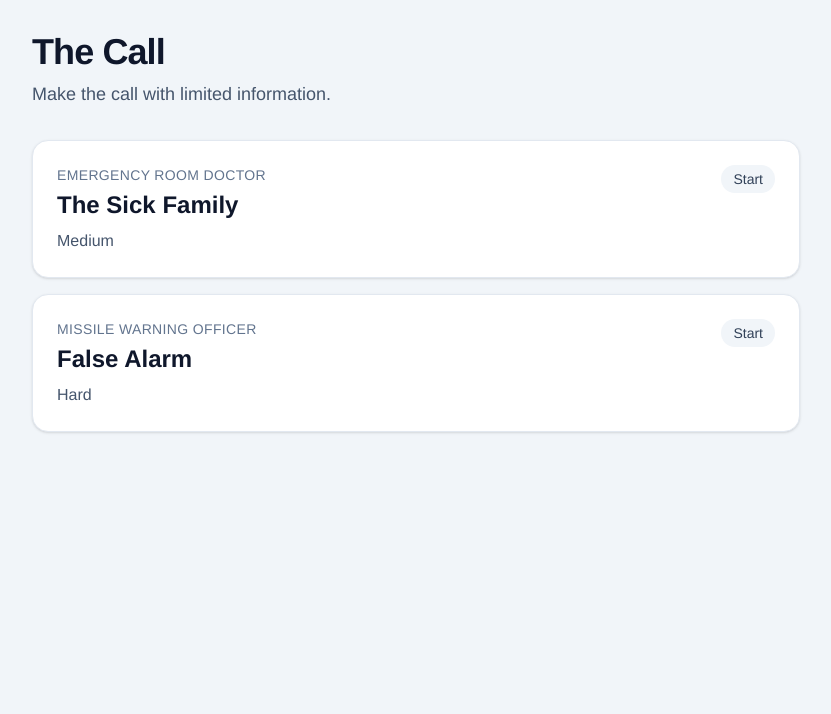
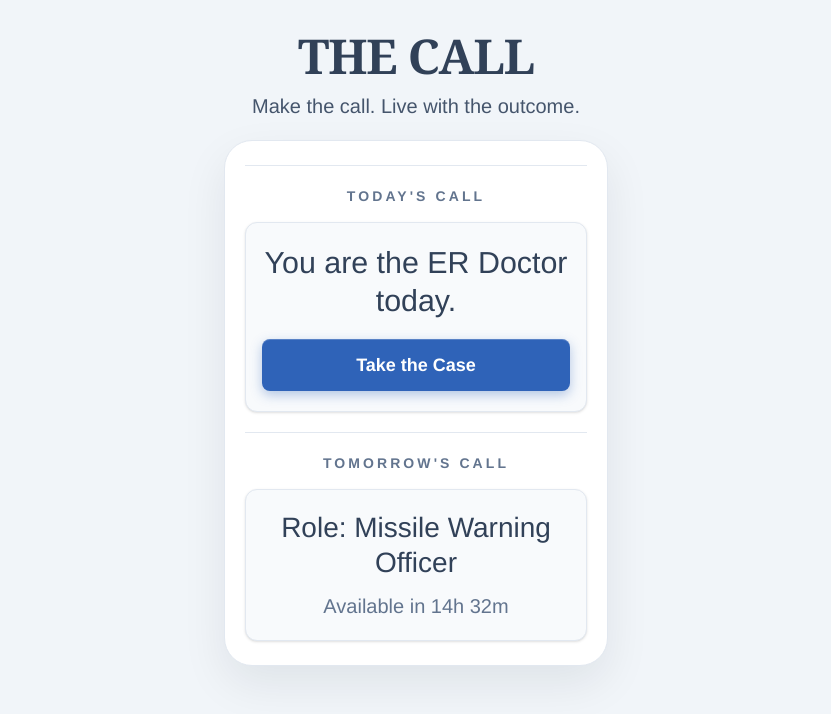
Before and after one commit to severd01/Repository-name-the-call-ui, a Next.js app: page / in a window 1280 px wide. Shown: the top 714 px of the page, without its empty margins (224-1055 px from the left). Built offline with nearby package versions, Linux system fonts and the light colour scheme.

Commit message:
Restyle home start page

```diff
--- a/app/page.tsx
+++ b/app/page.tsx
@@ -142,6 +142,13 @@ export default function HomePage() {
     if (!selectedClue1 || !selectedClue2) return null;
     return getRound2Result(selectedClue2, selectedClue1);
   }, [selectedClue1, selectedClue2]);
+  const nextPuzzlePreview =
+    typedPuzzles[(currentPuzzleIndex + 1) % typedPuzzles.length];
+  const todayRole = currentPuzzle.role.replace("Emergency Room", "ER");
+  const tomorrowRole = nextPuzzlePreview.role.replace(
+    "Emergency Room",
+    "ER"
+  );
 
   function clearSelections() {
     setSelectedClue1(null);
@@ -204,38 +211,56 @@ export default function HomePage() {
 
   return (
     <main className="min-h-screen bg-slate-100 px-4 py-8 text-slate-900">
-      <div className="mx-auto max-w-3xl">
-        <header className="mb-8">
-          <h1 className="text-4xl font-bold tracking-tight">The Call</h1>
-          <p className="mt-2 text-lg text-slate-600">
-            Make the call with limited information.
+      <div className={`mx-auto ${screen === "home" ? "max-w-sm" : "max-w-3xl"}`}>
+        <header className={`${screen === "home" ? "mb-5 text-center" : "mb-8"}`}>
+          <h1
+            className={`tracking-tight text-slate-700 ${
+              screen === "home"
+                ? "font-serif text-5xl font-semibold uppercase"
+                : "text-4xl font-bold"
+            }`}
+          >
+            The Call
+          </h1>
+          <p className={`${screen === "home" ? "mt-3 text-xl" : "mt-2 text-lg"} text-slate-600`}>
+            {screen === "home"
+              ? "Make the call. Live with the outcome."
+              : "Make the call with limited information."}
           </p>
         </header>
 
         {screen === "home" && (
-          <section className="space-y-4">
-            {typedPuzzles.map((puzzle, index) => (
-              <button
-                key={puzzle.id}
-                onClick={() => startPuzzle(index)}
-                className="w-full rounded-2xl border border-slate-200 bg-white p-6 text-left shadow-sm transition hover:border-slate-300 hover:shadow"
-              >
-                <div className="flex items-start justify-between gap-4">
-                  <div>
-                    <div className="text-sm font-medium uppercase tracking-wide text-slate-500">
-                      {puzzle.role}
-                    </div>
-                    <h2 className="mt-1 text-2xl font-semibold">
-                      {puzzle.title}
-                    </h2>
-                    <p className="mt-2 text-slate-600">{puzzle.difficulty}</p>
-                  </div>
-                  <span className="rounded-full bg-slate-100 px-3 py-1 text-sm font-medium text-slate-700">
-                    Start
-                  </span>
+          <section className="rounded-[28px] border border-slate-200 bg-white px-5 py-6 shadow-[0_18px_45px_rgba(15,23,42,0.08)]">
+            <div className="border-t border-slate-200 pt-5">
+              <div className="text-center text-sm font-semibold uppercase tracking-[0.22em] text-slate-500">
+                Today&apos;s Call
+              </div>
+              <div className="mt-4 rounded-xl border border-slate-200 bg-slate-50 px-4 py-5 text-center shadow-sm">
+                <div className="text-[1.9rem] leading-tight font-medium text-slate-700">
+                  You are the {todayRole} today.
                 </div>
-              </button>
-            ))}
+                <button
+                  onClick={() => startPuzzle(currentPuzzleIndex)}
+                  className="mt-5 w-full rounded-[8px] bg-[#2f63b8] px-4 py-3 text-lg font-semibold text-white shadow-[inset_0_1px_0_rgba(255,255,255,0.2),0_4px_12px_rgba(47,99,184,0.35)] transition hover:bg-[#27549c]"
+                >
+                  Take the Case
+                </button>
+              </div>
+            </div>
+
+            <div className="mt-5 border-t border-slate-200 pt-5">
+              <div className="text-center text-sm font-semibold uppercase tracking-[0.22em] text-slate-500">
+                Tomorrow&apos;s Call
+              </div>
+              <div className="mt-4 rounded-xl border border-slate-200 bg-slate-50 px-4 py-5 text-center shadow-sm">
+                <div className="text-[1.75rem] leading-tight font-medium text-slate-700">
+                  Role: {tomorrowRole}
+                </div>
+                <div className="mt-3 text-xl text-slate-500">
+                  Available in 14h 32m
+                </div>
+              </div>
+            </div>
           </section>
         )}
 
```
